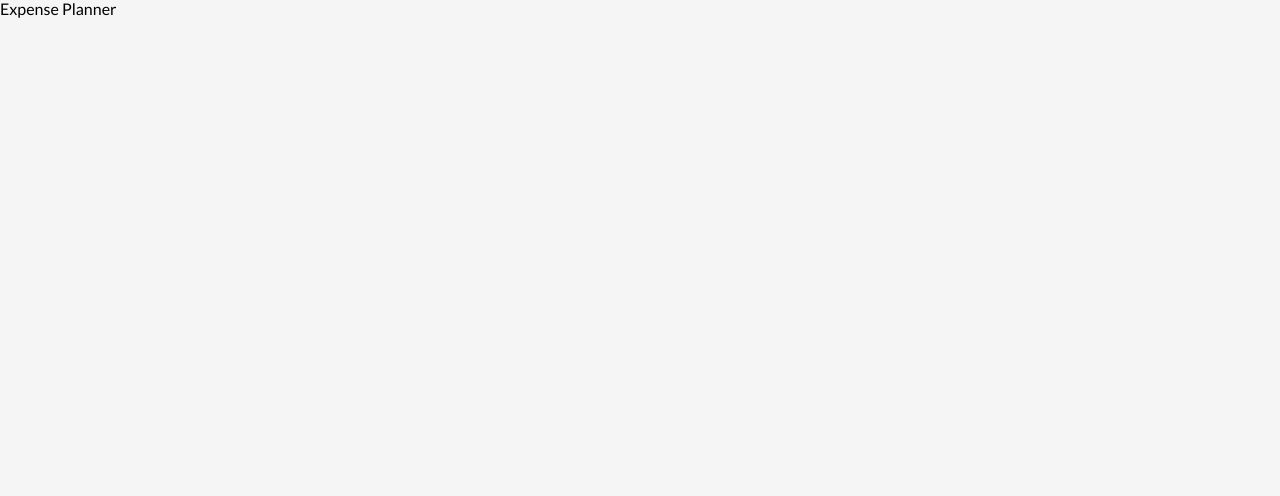
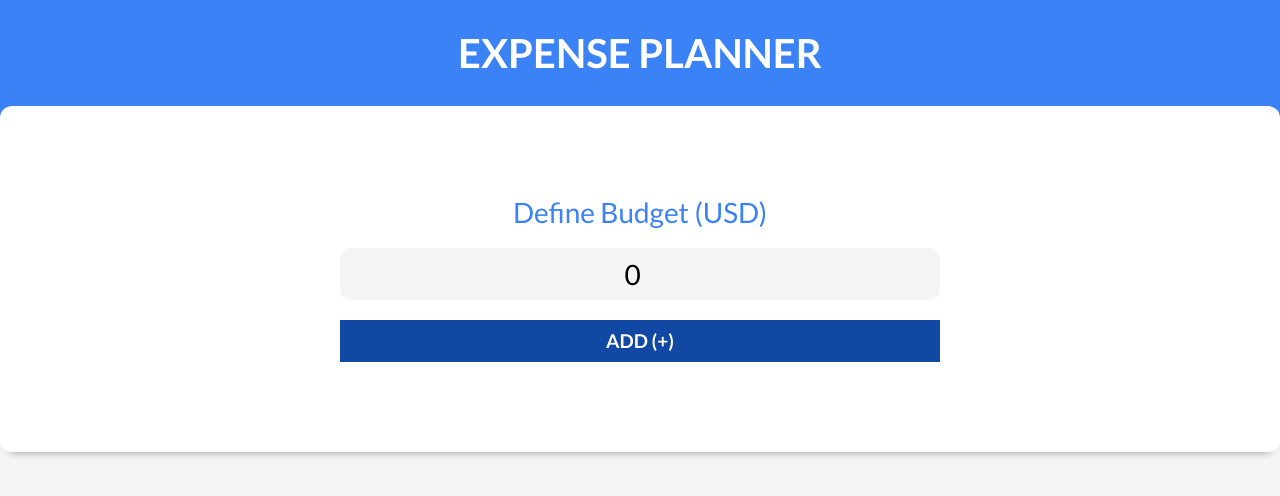
Before and after one commit to Quisutd3us/expense-planner, a React (Vite) app: page / in a window 1280 px wide. Shown: the top 496 px of the page. Built offline with nearby package versions, Linux system fonts and the light colour scheme.

Commit message:
creating header, new budget form , message components and create state for a budget and add functionality for manage messages . finally create a state for checked if the budget is Valid

```diff
--- a/src/App.jsx
+++ b/src/App.jsx
@@ -1,10 +1,22 @@
-import { useState } from 'react'
+import {useState} from 'react'
+// import components
+import Header from "./components/Header.jsx";
+
 
 function App() {
+  // define Budget State
+  const [budget, setBudget] = useState(0)
+  // define state and manage if the budget is valid
+  const [isValidBudget, setIsValidBudget] = useState(false)
   return (
-    <>
-      <div>Expense Planner</div>
-    </>
+      <>
+        <Header
+            budget={budget}
+            setBudget={setBudget}
+            isValidBudget={isValidBudget}
+            setIsValidBudget={setIsValidBudget}
+        />
+      </>
   )
 }
 
--- /dev/null
+++ b/src/components/Header.jsx
@@ -0,0 +1,29 @@
+import PropTypes from 'prop-types';
+import NewBudget from "./New-Budget.jsx";
+
+Header.propTypes = {
+  budget: PropTypes.number,
+  setBudget: PropTypes.func,
+  isValidBudget: PropTypes.bool,
+  setIsValidBudget: PropTypes.func
+};
+
+function Header({
+                  budget,
+                  setBudget,
+                  isValidBudget,
+                  setIsValidBudget
+                }) {
+  return (
+      <header>
+        <h1>Expense Planner</h1>
+        <NewBudget
+            budget={budget}
+            setBudget={setBudget}
+            setIsValidBudget={setIsValidBudget}
+        />
+      </header>
+  );
+}
+
+export default Header;
--- /dev/null
+++ b/src/components/Messages.jsx
@@ -0,0 +1,14 @@
+import PropTypes from 'prop-types';
+
+Messages.propTypes = {
+  typeMsg: PropTypes.string,
+  children: PropTypes.string
+};
+
+function Messages({children, typeMsg}) {
+  return (
+      <div className={`alert ${typeMsg}`}>{children}</div>
+  );
+}
+
+export default Messages;
--- /dev/null
+++ b/src/components/New-Budget.jsx
@@ -0,0 +1,59 @@
+import {useState} from "react";
+import PropTypes from 'prop-types';
+import Messages from "./Messages.jsx";
+
+NewBudget.propTypes = {
+  budget: PropTypes.number,
+  setBudget: PropTypes.func,
+  setIsValidBudget: PropTypes.func
+};
+
+function NewBudget({
+                     budget,
+                     setBudget,
+                     setIsValidBudget
+                   }) {
+  // manage messages fo input exceptions
+  const [message, setMessage] = useState('')
+  // manage exception for new budget
+  const handleSubmit = (e) => {
+    e.preventDefault()
+    if (budget < 1) {
+      setMessage('Its not at Valid Budget')
+      return
+    }
+    setMessage('')
+    setIsValidBudget(true)
+  }
+
+  return (
+      <div className={'contenedor-presupuesto sombra'}>
+        <form
+            className={'form'}
+            onSubmit={handleSubmit}>
+          <div className={'campo'}>
+            <label>Define Budget (USD)</label>
+            <input
+                className={'nuevo-presupuesto'}
+                type={'number'}
+                placeholder={'Add your Budget'}
+                value={budget}
+                maxLength={10}
+                required={true}
+                onChange={e => setBudget(Number(e.target.value))}
+            />
+          </div>
+          <input
+              type={'submit'}
+              value={'add (+)'}
+          />
+
+          {/*show Messages Message*/}
+          {message && <Messages typeMsg={'error'}>{message}</Messages>}
+
+        </form>
+      </div>
+  );
+}
+
+export default NewBudget;
--- a/src/index.css
+++ b/src/index.css
@@ -56,18 +56,18 @@ header h1 {
     text-transform: uppercase;
 }
 
-.formulario {
+.form {
     width: 95%;
     margin: 0 auto;
     padding: 10rem 0;
 }
 @media (min-width: 768px) {
-    .formulario {
+    .form {
         padding: 5rem 0;
         width: 60rem;
     }
 }
-.formulario legend {
+.form legend {
     font-size: 3.6rem;
     text-align: center;
     display: block;
@@ -77,20 +77,20 @@ header h1 {
     padding-bottom: 1rem;
     border-bottom: 2px solid var(--azul);
 }
-.formulario .campo {
+.form .campo {
     display: grid;
     margin-bottom: 2rem;
 }
 
-.formulario label {
+.form label {
     color: var(--azul);
     font-size: 2.8rem;
     text-align: center;
     margin-bottom: 2rem;
 }
 
-.formulario input[type="text"],
-.formulario input[type="number"] {
+.form input[type="text"],
+.form input[type="number"] {
     background-color: var(--gris-claro);
     border-radius: 1rem;
     padding: 1rem;
@@ -98,7 +98,7 @@ header h1 {
     flex: 1;
     font-size: 1.6rem;
 }
-.formulario input[type="submit"] {
+.form input[type="submit"] {
     background-color: #1048a4;
     border: none;
     padding: 1rem;
@@ -112,17 +112,17 @@ header h1 {
     transition: background-color 300ms ease;
 }
 @media (min-width: 768px) {
-    .formulario input[type="submit"] {
+    .form input[type="submit"] {
         display: block;
         padding: 1rem 5rem;
     }
 }
-.formulario input[type="submit"]:hover {
+.form input[type="submit"]:hover {
     background-color: #042a67;
     cursor: pointer;
 }
 
-.formulario select {
+.form select {
     flex: 1;
     padding: 1rem;
     border: none;
@@ -131,7 +131,7 @@ header h1 {
     background-color: var(--gris-claro);
 }
 
-.alerta {
+.alert {
     padding: 2rem 5rem;
     max-width: 60rem;
     margin: 2rem auto 2rem auto;
@@ -140,12 +140,12 @@ header h1 {
     font-size: 1.8rem;
     text-align: center;
 }
-.alerta.error {
+.alert.error {
     background-color: var(--blanco);
     border-left: 5px solid #b91c1c;
     color: #b91c1c;
 }
-.alerta.success {
+.alert.success {
 }
 
 .contenedor {
@@ -181,8 +181,8 @@ header h1 {
         margin-bottom: 0;
     }
 }
-.formulario input[type="text"].nuevo-presupuesto,
-.formulario input[type="number"].nuevo-presupuesto {
+.form input[type="text"].nuevo-presupuesto,
+.form input[type="number"].nuevo-presupuesto {
     font-size: 2.8rem;
     text-align: center;
 }
@@ -352,7 +352,7 @@ main {
     width: 100%;
 }
 
-.modal .formulario {
+.modal .form {
     max-width: 80rem;
     width: 40rem;
     transition-property: all;
@@ -367,12 +367,12 @@ body .modal {
     overflow: hidden;
 }
 
-.modal .formulario.animar {
+.modal .form.animar {
     position: relative;
     opacity: 1;
 }
 
-.modal .formulario.cerrar {
+.modal .form.cerrar {
     opacity: 0;
 }
 
```
